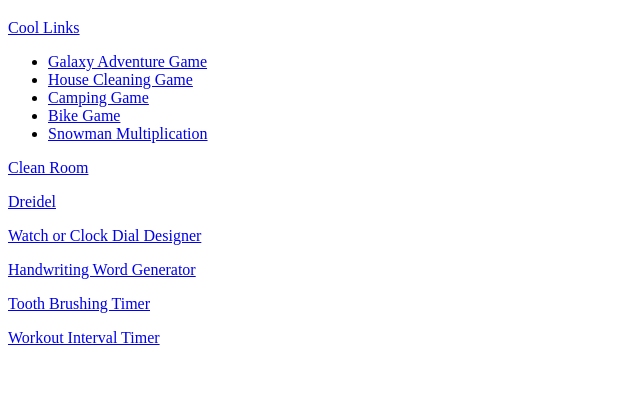
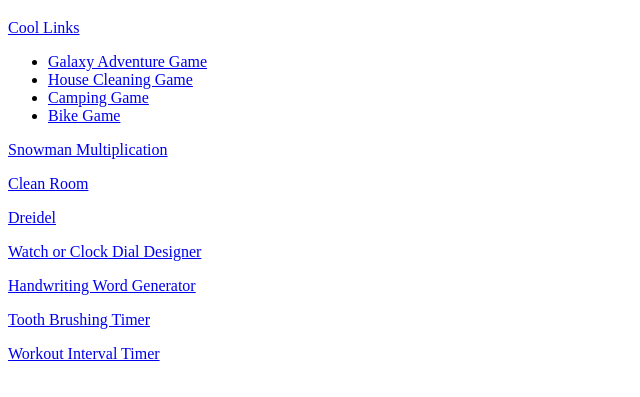
Before and after one commit to mawise/family, a plain HTML site: page index.html in a window 1280 px wide. Shown: the part 61-458 px from the top of the page, without its empty margins (0-640 px from the left). Drawn offline with Linux system fonts and the light colour scheme.

Commit message:
move multiplication game out of list of kid-made games

```diff
--- a/index.html
+++ b/index.html
@@ -10,8 +10,8 @@
 <li><a href="cleangame.html">House Cleaning Game</a></li>
 <li><a href="camping-game.html">Camping Game</a></li>
 <li><a href="bike-game.html">Bike Game</a></li>
-<li><a href="snowball-math.html">Snowman Multiplication</a></li>
 </ul>
+<p><a href="snowball-math.html">Snowman Multiplication</a></p>
 <p><a href="cleanroomvoice.html">Clean Room</a></p>
 <p><a href="dreidel.html">Dreidel</a></p>
 <p><a href="watch/index.html">Watch or Clock Dial Designer</a></p>
```
